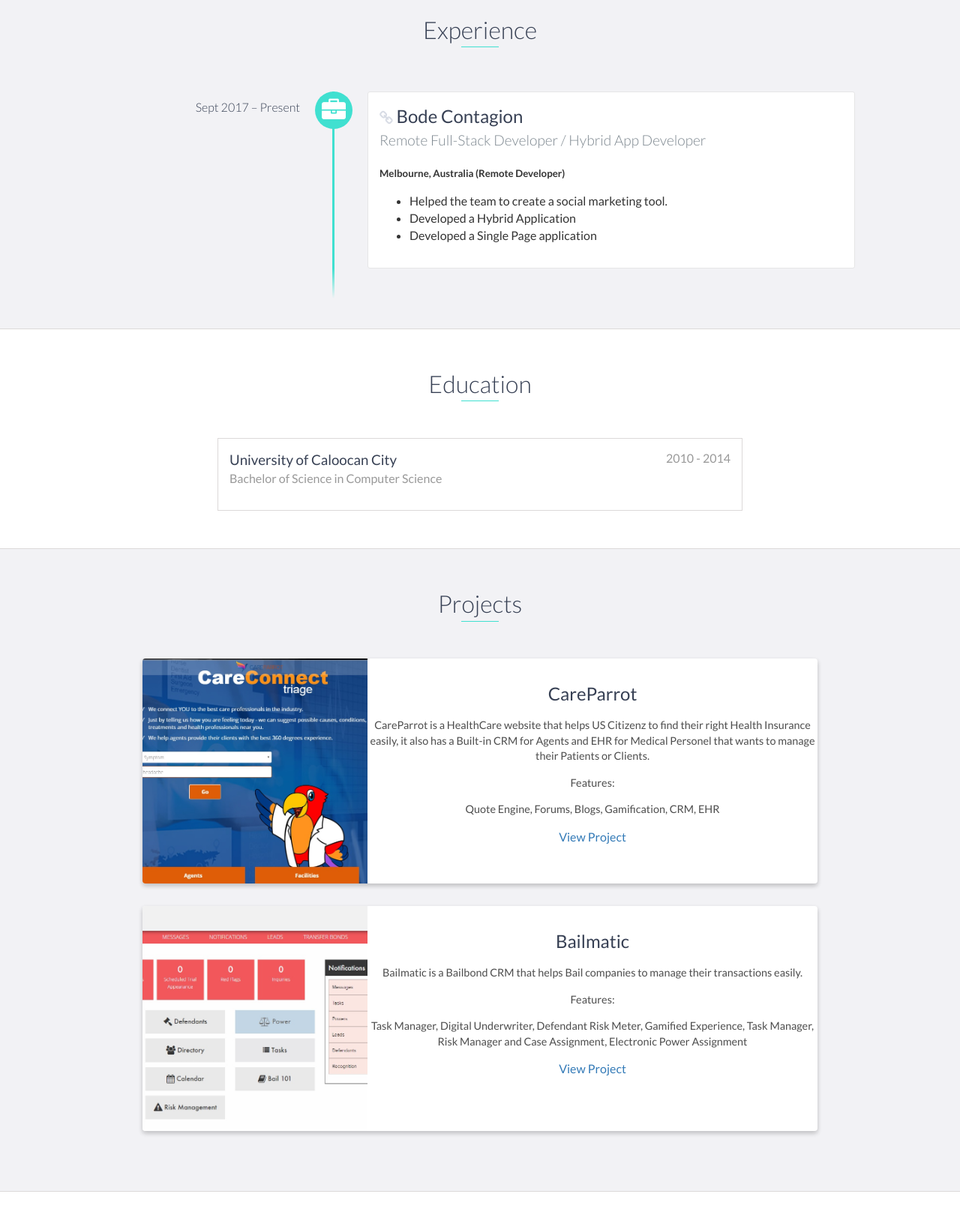
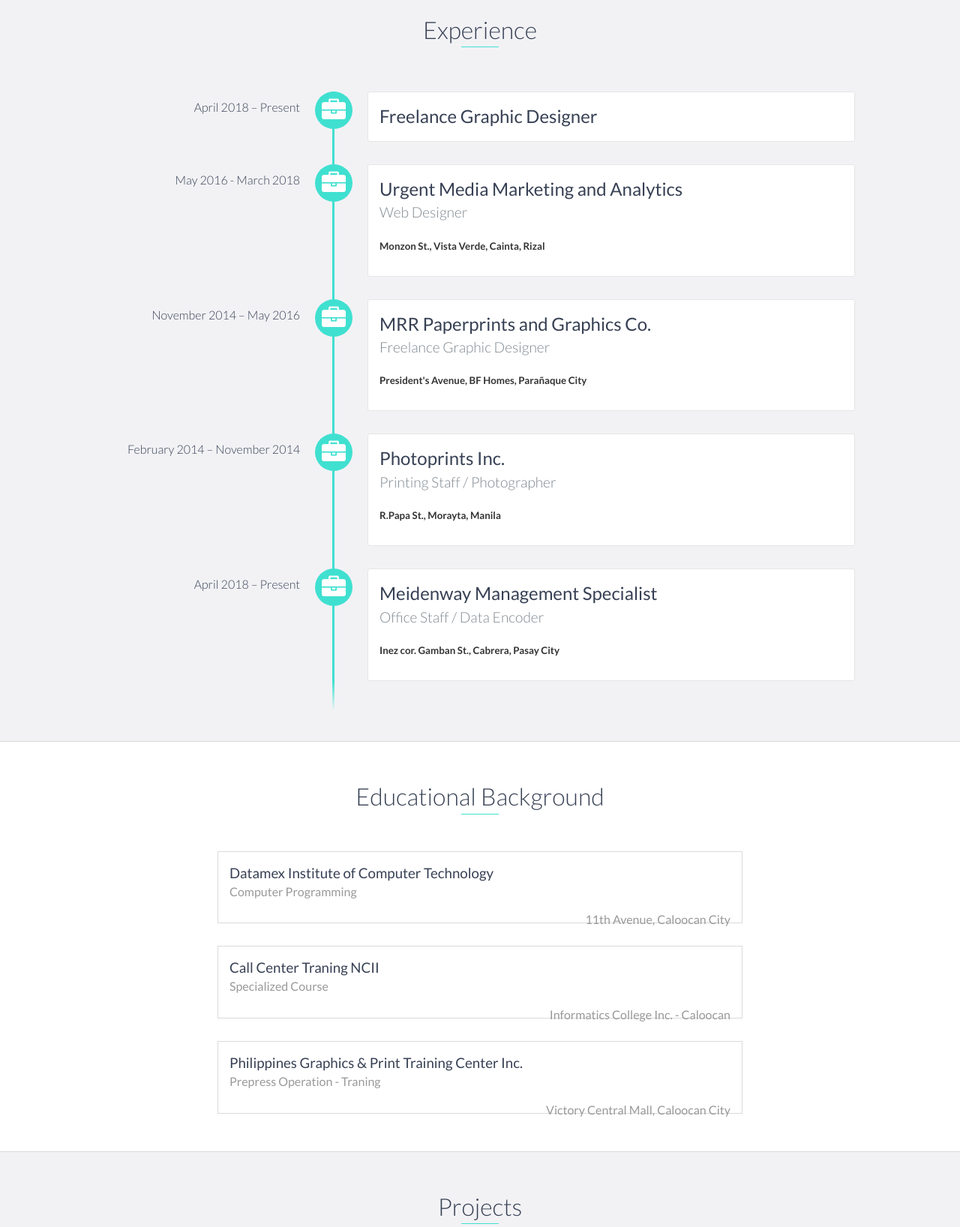
Before and after one commit to xlocop/portfolio, a website: page index.html in a window 1280 px wide. Shown: the part 1060-2696 px from the top of the page at 75% size. Drawn offline with nearby package versions, Linux system fonts and the light colour scheme.

Commit message:
some changes

```diff
--- a/index.html
+++ b/index.html
@@ -46,8 +46,8 @@
 	<div id="lead">
 		<div id="lead-content">
 			<h1>Christian Locop</h1>
-			<h2>Website / Web apps Developer</h2>
-			<h3>ian.locop17@gmail.com</h3>
+			<h2>Graphic Designer</h2>
+			<h3>ian.locop17@gmail.com / 09195179779 / 09284873495</h3>
 			<!-- <a href="#" class="btn-rounded-white">Download Resume</a> -->
 		</div>
 		<!-- End #lead-content -->
@@ -82,30 +82,59 @@
 	<div id="experience" class="background-alt">
 		<h2 class="heading">Experience</h2>
 		<div id="experience-timeline">
-			<div data-date="Sept 2017 – Present">
+			<div data-date="April 2018 – Present">
 				<h3>
-					<a href="https://bodecontagion.com/" target="_blank"><i class="fa fa-link"></i> Bode Contagion</a>
+					Freelance Graphic Designer
 				</h3>
-				<h4>Remote Full-Stack Developer / Hybrid App Developer</h4>
-				<h5>Melbourne, Australia (Remote Developer)</h5>
-				<p>
-					<ul type="disc">
-						<li>Helped the team to create a social marketing tool.</li>
-						<li>Developed a Hybrid Application</li>
-						<li>Developed a Single Page application</li>
-					</ul>
-				</p>
+			</div>
+			<div data-date="May 2016 - March 2018">
+				<h3>
+					Urgent Media Marketing and Analytics
+				</h3>
+				<h4>Web Designer</h4>
+				<h5>Monzon St., Vista Verde, Cainta, Rizal</h5>
+			</div>
+			<div data-date="November 2014 – May 2016">
+				<h3>
+					MRR Paperprints and Graphics Co.
+				</h3>
+				<h4>Freelance Graphic Designer</h4>
+				<h5>President's Avenue, BF Homes, Parañaque City</h5>
+			</div>
+			<div data-date="February 2014 – November 2014">
+				<h3>
+					Photoprints Inc.
+				</h3>
+				<h4>Printing Staff / Photographer</h4>
+				<h5>R.Papa St., Morayta, Manila</h5>
+			</div>
+			<div data-date="April 2018 – Present">
+				<h3>
+					Meidenway Management Specialist
+				</h3>
+				<h4>Office Staff / Data Encoder</h4>
+				<h5>Inez cor. Gamban St., Cabrera, Pasay City</h5>
 			</div>
 		</div>
 	</div>
 	<!-- End #experience -->
 
 	<div id="education">
-		<h2 class="heading">Education</h2>
+		<h2 class="heading">Educational Background</h2>
 		<div class="education-block">
-			<h3>University of Caloocan City</h3>
-			<span class="education-date">2010 - 2014</span>
-			<h4>Bachelor of Science in Computer Science</h4>
+			<h3>Datamex Institute of Computer Technology</h3>
+			<h4>Computer Programming</h4>
+			<span>11th Avenue, Caloocan City</span>
+		</div>
+		<div class="education-block">
+			<h3>Call Center Traning NCII</h3>
+			<h4>Specialized Course</h4>
+			<span>Informatics College Inc. - Caloocan</span>
+		</div>
+		<div class="education-block">
+			<h3>Philippines Graphics & Print Training Center Inc.</h3>
+			<h4>Prepress Operation - Traning</h4>
+			<span>Victory Central Mall, Caloocan City</span>
 		</div>
 		<!-- End .education-block -->
 	</div>
@@ -164,10 +193,17 @@
 	<div id="skills">
 		<h2 class="heading">Skills</h2>
 		<ul>
-			<li>Sass</li>
-			<li>Algolia</li>
-			<li>WebSockets</li>
+			<li>Web Design</li>
+			<li>Type Setting</li>
+			<li>Color Theory</li>
+			<li>Branding</li>
+			<li>Print Production</li>
 			<li>Adobe Photoshop</li>
+			<li>Adobe InDesign</li>
+			<li>Adobe Illustrator</li>
+			<li>Microsoft Word</li>
+			<li>Microsoft Excel</li>
+			<li>Microsoft Powerpoint</li>
 		</ul>
 	</div>
 	<!-- End #skills -->
@@ -177,7 +213,7 @@
 			<div class="row">
 				<div class="col-sm-5 copyright">
 					<p>
-						Copyright &copy; 2019 ejlocop
+						Copyright &copy; 2019 ian.locop
 					</p>
 				</div>
 				<div class="col-sm-2 top">
```
